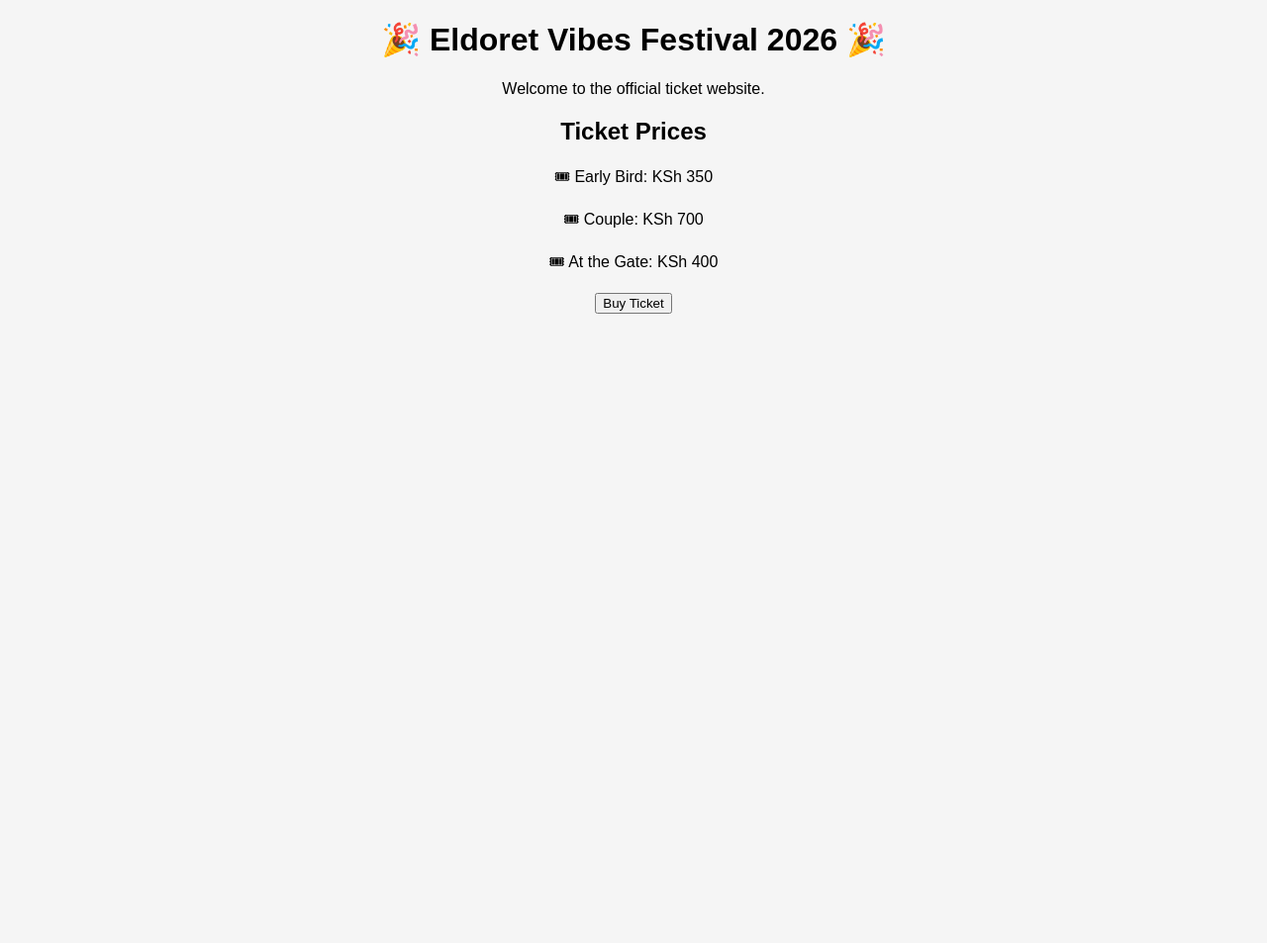
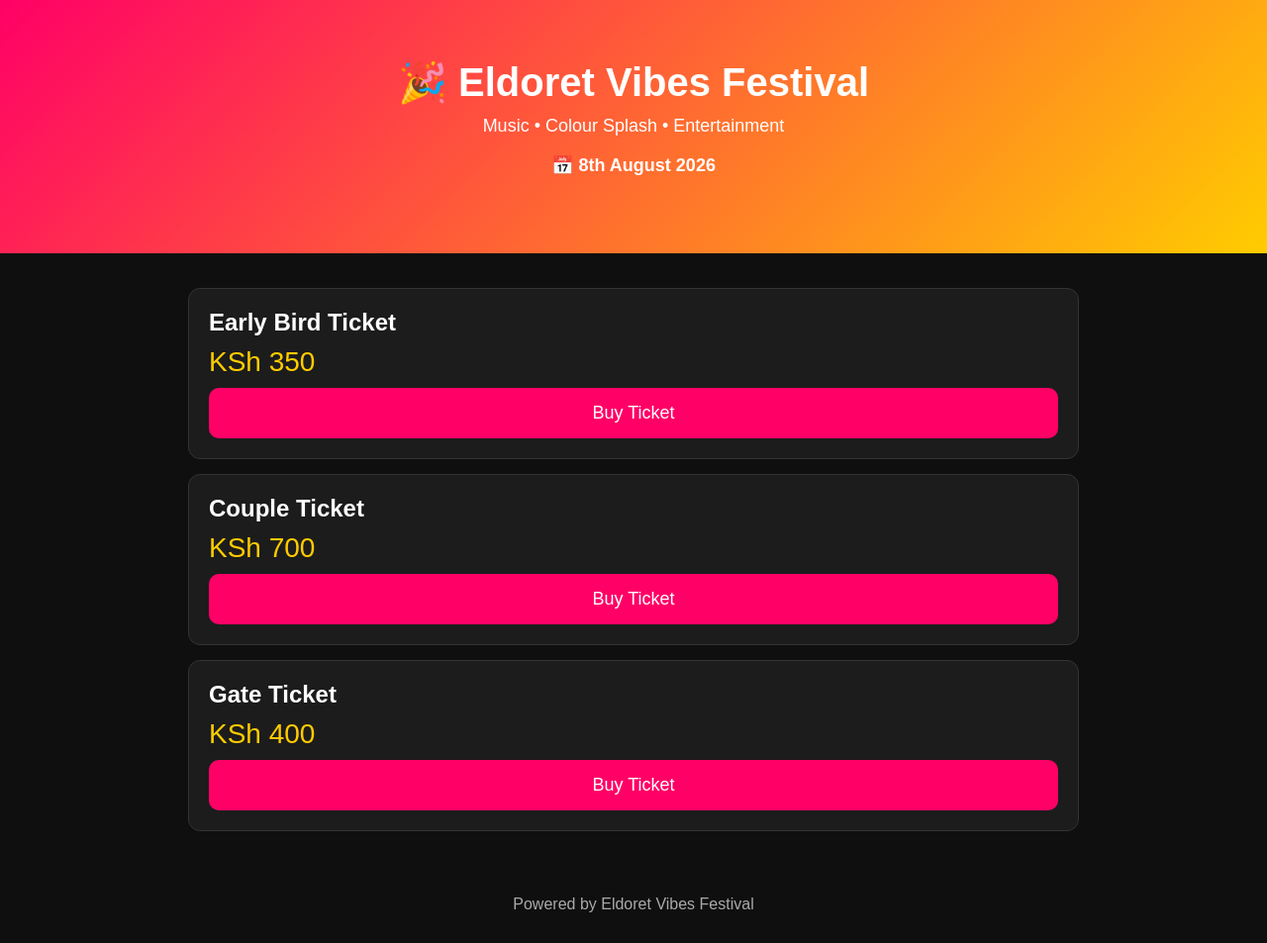
Before and after one commit to eldoret-vibes/eldoret-vibes-festival-2926, a plain HTML site: page index.html in a window 1280 px wide. Shown: the whole page at 99% size. Before the commit the page ends 800 px from the top, so only its background shows below. Drawn offline with Linux system fonts and the light colour scheme.

Commit message:
Update index.html

```diff
--- a/index.html
+++ b/index.html
@@ -1,23 +1,114 @@
 <!DOCTYPE html>
 <html lang="en">
 <head>
-  <meta charset="UTF-8">
-  <meta name="viewport" content="width=device-width, initial-scale=1.0">
-  <title>Eldoret Vibes Festival</title>
+<meta charset="UTF-8">
+<meta name="viewport" content="width=device-width, initial-scale=1.0">
+<title>Eldoret Vibes Festival</title>
+
+<style>
+body{
+margin:0;
+font-family:Arial;
+background:#0f0f0f;
+color:white;
+}
+
+header{
+background:linear-gradient(135deg,#ff0066,#ffcc00);
+padding:60px 20px;
+text-align:center;
+}
+
+header h1{
+font-size:40px;
+margin:0;
+}
+
+header p{
+margin-top:10px;
+font-size:18px;
+}
+
+.container{
+padding:20px;
+max-width:900px;
+margin:auto;
+}
+
+.ticket{
+background:#1c1c1c;
+padding:20px;
+margin:15px 0;
+border-radius:12px;
+border:1px solid #333;
+}
+
+.ticket h2{
+margin:0;
+}
+
+.price{
+font-size:28px;
+color:#ffcc00;
+margin:10px 0;
+}
+
+button{
+width:100%;
+padding:15px;
+border:none;
+border-radius:10px;
+background:#ff0066;
+color:white;
+font-size:18px;
+cursor:pointer;
+}
+
+button:hover{
+background:#e6005c;
+}
+
+footer{
+text-align:center;
+padding:30px;
+color:#aaa;
+}
+</style>
+
 </head>
-<body style="font-family: Arial; text-align:center; background:#f5f5f5;">
+<body>
 
-  <h1>🎉 Eldoret Vibes Festival 2026 🎉</h1>
+<header>
+<h1>🎉 Eldoret Vibes Festival</h1>
+<p>Music • Colour Splash • Entertainment</p>
+<p><b>📅 8th August 2026</b></p>
+</header>
 
-  <p>Welcome to the official ticket website.</p>
+<div class="container">
 
-  <h2>Ticket Prices</h2>
+<div class="ticket">
+<h2>Early Bird Ticket</h2>
+<p class="price">KSh 350</p>
+<button>Buy Ticket</button>
+</div>
 
-  <p>🎟 Early Bird: KSh 350</p>
-  <p>🎟 Couple: KSh 700</p>
-  <p>🎟 At the Gate: KSh 400</p>
+<div class="ticket">
+<h2>Couple Ticket</h2>
+<p class="price">KSh 700</p>
+<button>Buy Ticket</button>
+</div>
 
-  <button>Buy Ticket</button>
+<div class="ticket">
+<h2>Gate Ticket</h2>
+<p class="price">KSh 400</p>
+<button>Buy Ticket</button>
+</div>
+
+</div>
+
+<footer>
+Powered by Eldoret Vibes Festival
+</footer>
 
 </body>
 </html>
```
